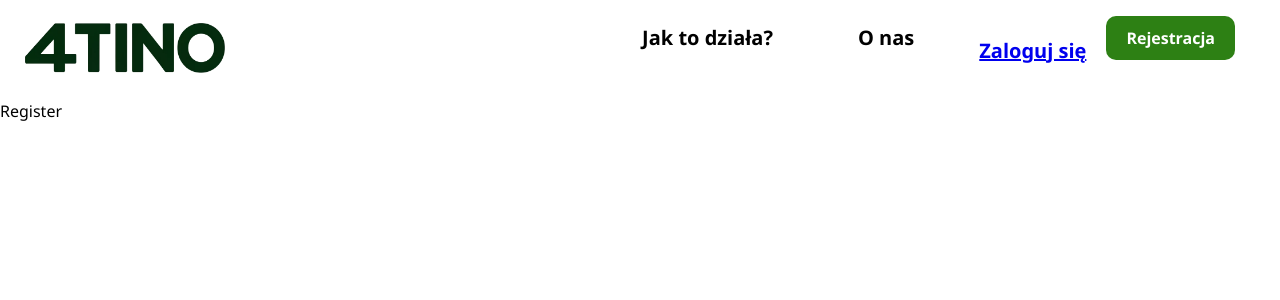
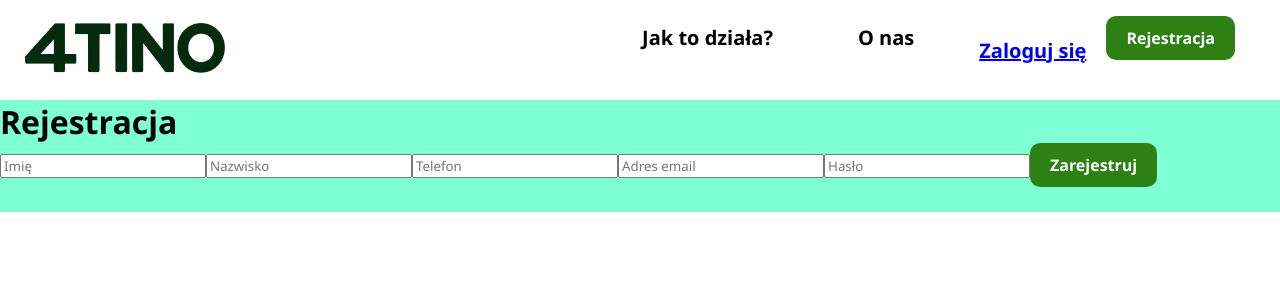
Before and after one commit to infoshareacademy/jfdzr13-team-4tino, a React (Vite) app: page /register in a window 1280 px wide. Shown: the top 300 px of the page. Built offline with nearby package versions, Linux system fonts and the light colour scheme.

Commit message:
register form

```diff
--- a/src/components/Register/Register.jsx
+++ b/src/components/Register/Register.jsx
@@ -1,7 +1,50 @@
-import React from "react";
+import React, { useState } from 'react';
+import { getAuth, createUserWithEmailAndPassword, updateProfile } from "firebase/auth";
+import styles from "./Register.module.css";
+import { db } from '../../firebase';
+import { collection, addDoc } from 'firebase/firestore';
 
-const Register = () => {
-  return <div>Register</div>;
-};
+
+
+function Register() {
+  const auth = getAuth();
+
+    const [firstName, setFirstName] = useState('');
+    const [lastName, setLastName] = useState('');
+    const [phone, setPhone] = useState('');
+    const [email, setEmail] = useState('');
+    const [password, setPassword] = useState('');
+
+    const register = (e) => {
+
+      e.preventDefault();
+      createUserWithEmailAndPassword(auth, email, password)
+    .then((authUser) => {
+        updateProfile(authUser.user, {
+            displayName: firstName + ' ' + lastName,
+            phoneNumber: phone,
+        });
+        alert('Użytkownik został pomyślnie dodany!');
+        addDoc(collection(db, "users"), { firstName , lastName, phone,email, id: authUser.user.uid});
+    })
+
+
+
+
+  }
+    return (
+        <div className={styles.registerForm}>
+            <h1>Rejestracja</h1>
+            <form>
+                <input type="text" value={firstName} onChange={(e) => setFirstName(e.target.value)} placeholder="Imię" />
+                <input type="text" value={lastName} onChange={(e) => setLastName(e.target.value)} placeholder="Nazwisko" />
+                <input type="text" value={phone} onChange={(e) => setPhone(e.target.value)} placeholder="Telefon" />
+                <input type="email" value={email} onChange={(e) => setEmail(e.target.value)} placeholder="Adres email" />
+                <input type="password" value={password} onChange={(e) => setPassword(e.target.value)} placeholder="Hasło" />
+                <button type="submit" onClick={register}>Zarejestruj</button>
+            </form>
+        </div>
+    );
+}
 
 export default Register;
--- a/src/components/Register/Register.module.css
+++ b/src/components/Register/Register.module.css
@@ -0,0 +1,3 @@
+.registerForm {
+  background-color: aquamarine;
+}
--- a/src/firebase.js
+++ b/src/firebase.js
@@ -1,7 +1,7 @@
 // Import the functions you need from the SDKs you need
 import { initializeApp } from "firebase/app";
 import { getFirestore } from "firebase/firestore";
-import { getAuth } from "firebase/auth";
+import { getAuth, createUserWithEmailAndPassword } from 'firebase/auth';
 
 // TODO: Add SDKs for Firebase products that you want to use
 // https://firebase.google.com/docs/web/setup#available-libraries
@@ -20,3 +20,5 @@ const firebaseConfig = {
 const app = initializeApp(firebaseConfig);
 export const db = getFirestore(app);
 export const auth = getAuth(app);
+
+// export { auth };
```
